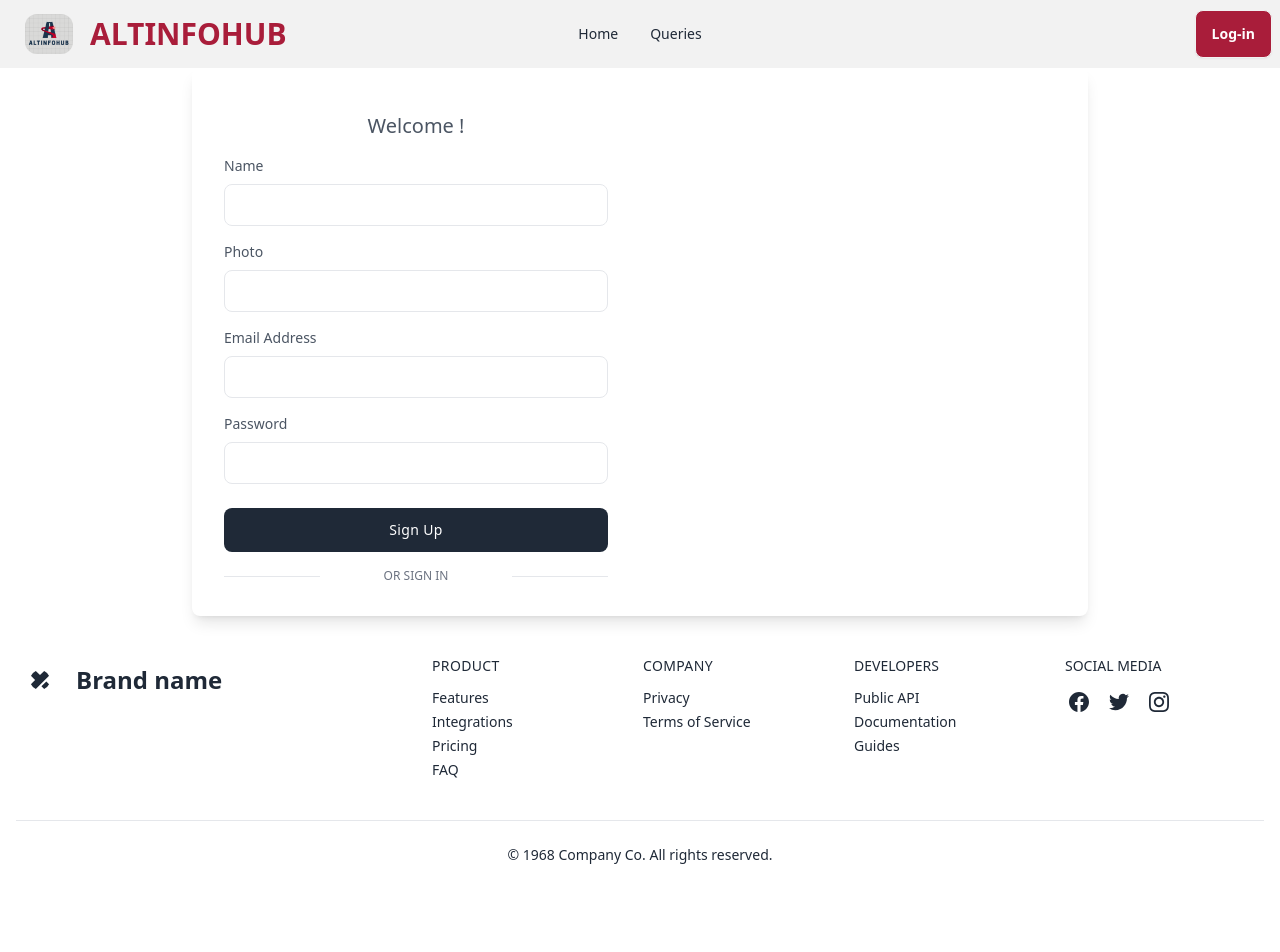
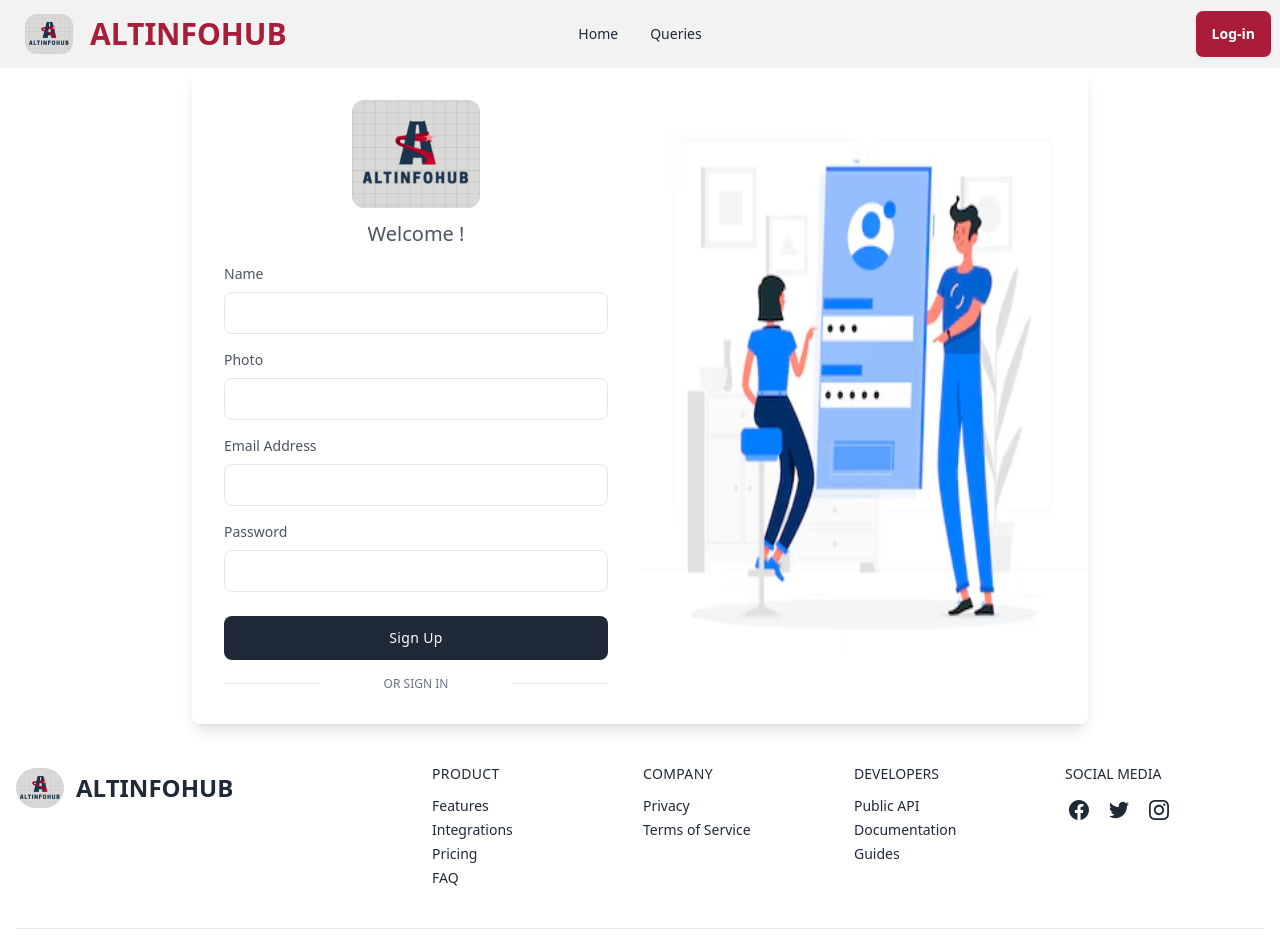
Before and after one commit to KhEliash/Altinfo-Client, a React (Vite) app: page /registration in a window 1280 px wide. Shown: the top 952 px of the page. Before the commit the page ends 889 px from the top, so only its background shows below. Built offline with nearby package versions, Linux system fonts and the light colour scheme; no server answers.

Commit message:
added login, reg image ; creat nav components ; footer img ,text modiefy

```diff
--- a/src/components/Footer.jsx
+++ b/src/components/Footer.jsx
@@ -1,4 +1,5 @@
-
+//  import logo
+import logo from '../assets/images/altinfo.png'
 
 const Footer = () => {
   return (
@@ -12,17 +13,10 @@ const Footer = () => {
               className="flex justify-center space-x-3 lg:justify-start"
             >
               <div className="flex items-center justify-center w-12 h-12 rounded-full dark:bg-violet-600">
-                <svg
-                  xmlns="http://www.w3.org/2000/svg"
-                  viewBox="0 0 32 32"
-                  fill="currentColor"
-                  className="flex-shrink-0 w-5 h-5 rounded-full dark:text-gray-50"
-                >
-                  <path d="M18.266 26.068l7.839-7.854 4.469 4.479c1.859 1.859 1.859 4.875 0 6.734l-1.104 1.104c-1.859 1.865-4.875 1.865-6.734 0zM30.563 2.531l-1.109-1.104c-1.859-1.859-4.875-1.859-6.734 0l-6.719 6.734-6.734-6.734c-1.859-1.859-4.875-1.859-6.734 0l-1.104 1.104c-1.859 1.859-1.859 4.875 0 6.734l6.734 6.734-6.734 6.734c-1.859 1.859-1.859 4.875 0 6.734l1.104 1.104c1.859 1.859 4.875 1.859 6.734 0l21.307-21.307c1.859-1.859 1.859-4.875 0-6.734z"></path>
-                </svg>
+             <img src={logo} alt="" className='rounded-full'/>
               </div>
               <span className="self-center text-2xl font-semibold">
-                Brand name
+                ALTINFOHUB
               </span>
             </a>
           </div>
@@ -143,7 +137,7 @@ const Footer = () => {
           </div>
         </div>
         <div className="py-6 text-sm text-center dark:text-gray-600">
-          © 1968 Company Co. All rights reserved.
+          © 2024 Company Co. All rights reserved.
         </div>
       </footer>
     </div>
--- a/src/components/Navbar.jsx
+++ b/src/components/Navbar.jsx
@@ -22,7 +22,7 @@ const Navbar = () => {
       </li>
       <li>
         <NavLink
-          to={"/"}
+          to={"/queries"}
           className={({ isActive }) => {
             return isActive
               ? "text-orange-500 rounded-none border-4 border-t-0 border-x-0 border-b-orange-500"
@@ -36,7 +36,7 @@ const Navbar = () => {
       user?.email? <>
        <li>
         <NavLink
-          to={"/"}
+          to={"/recommendation"}
           className={({ isActive }) => {
             return isActive
               ? "text-orange-500 rounded-none border-4 border-t-0 border-x-0 border-b-orange-500"
@@ -48,7 +48,7 @@ const Navbar = () => {
       </li>
       <li>
         <NavLink
-          to={"/"}
+          to={"/myqueries"}
           className={({ isActive }) => {
             return isActive
               ? "text-orange-500 rounded-none border-4 border-t-0 border-x-0 border-b-orange-500"
@@ -60,7 +60,7 @@ const Navbar = () => {
       </li>
       <li>
         <NavLink
-          to={"/"}
+          to={"/myrecommendation"}
           className={({ isActive }) => {
             return isActive
               ? "text-orange-500 rounded-none border-4 border-t-0 border-x-0 border-b-orange-500"
--- /dev/null
+++ b/src/pages/MyQueries.jsx
@@ -0,0 +1,11 @@
+
+
+const MyQueries = () => {
+    return (
+        <div>
+            myque
+        </div>
+    );
+};
+
+export default MyQueries;
--- /dev/null
+++ b/src/pages/MyRecommendation.jsx
@@ -0,0 +1,11 @@
+import React from 'react';
+
+const MyRecommendation = () => {
+    return (
+        <div>
+            myre
+        </div>
+    );
+};
+
+export default MyRecommendation;
--- /dev/null
+++ b/src/pages/Queries.jsx
@@ -0,0 +1,11 @@
+
+
+const Queries = () => {
+    return (
+        <div>
+            que
+        </div>
+    );
+};
+
+export default Queries;
--- /dev/null
+++ b/src/pages/RecomendetionMe.jsx
@@ -0,0 +1,11 @@
+
+
+const RecomendetionMe = () => {
+    return (
+        <div>
+            reme
+        </div>
+    );
+};
+
+export default RecomendetionMe;
--- a/src/pages/authentication/LogIn.jsx
+++ b/src/pages/authentication/LogIn.jsx
@@ -2,6 +2,7 @@ import { useContext } from 'react';
 import logo from '../../assets/images/altinfo.png'
 import { AuthContext } from '../../provider/AuthProvider';
 import { Link } from 'react-router-dom';
+import loginimg from '../../assets/images/login.jpg';
 
 
 const LogIn = () => {
@@ -24,9 +25,8 @@ const LogIn = () => {
         <div
           className="hidden bg-cover lg:block lg:w-1/2 "
 
-          // style="background-image: url('https://images.unsplash.com/photo-1606660265514-358ebbadc80d?ixid=MXwxMjA3fDB8MHxwaG90by1wYWdlfHx8fGVufDB8fHw%3D&ixlib=rb-1.2.1&auto=format&fit=crop&w=1575&q=80');"
-        >
-            <img src='https://images.unsplash.com/photo-1606660265514-358ebbadc80d?ixid=MXwxMjA3fDB8MHxwaG90by1wYWdlfHx8fGVufDB8fHw%3D&ixlib=rb-1.2.1&auto=format&fit=crop&w=1575&q=80' alt="" />
+         >
+            <img src={loginimg} alt="" className='w-full h-full'/>
         </div>
 
         <div className="w-full px-6 py-8 md:px-8 lg:w-1/2">
--- a/src/pages/authentication/Registration.jsx
+++ b/src/pages/authentication/Registration.jsx
@@ -1,6 +1,9 @@
 import { useContext } from "react";
 import { Link } from "react-router-dom";
 import { AuthContext } from "../../provider/AuthProvider";
+import regimg from '../../assets/images/regis.avif';
+
+import logo from "../../assets/images/altinfo.png";
 
 const Registration = () => {
     const {createUser,updateUserProfile}= useContext(AuthContext);
@@ -21,13 +24,14 @@ const Registration = () => {
       <div className="flex flex-row-reverse w-full max-w-sm mx-auto overflow-hidden bg-white rounded-lg shadow-lg dark:bg-gray-800 lg:max-w-4xl">
         <div
           className="hidden bg-cover lg:block lg:w-1/2"
-          // style="background-image: url('https://images.unsplash.com/photo-1606660265514-358ebbadc80d?ixid=MXwxMjA3fDB8MHxwaG90by1wYWdlfHx8fGVufDB8fHw%3D&ixlib=rb-1.2.1&auto=format&fit=crop&w=1575&q=80');"
-        ></div>
+         >
+            <img src={regimg} alt="" className="w-full h-full"/>
+         </div>
 
         <div className="w-full px-6 py-8 md:px-8 lg:w-1/2">
           <div className="flex justify-center mx-auto">
-            {/* <img className="w-auto h-7 sm:h-8" src="https://merakiui.com/images/logo.svg" alt=""> */}
-          </div>
+            <img src={logo} alt=""  className="  w-32 rounded-xl"/>
+           </div>
 
           <p className="mt-3 text-xl text-center text-gray-600 dark:text-gray-200">
             Welcome !
```
Also changed, not shown: src/routes/Routes.jsx (+20 -0 lines), src/assets/images/login.jpg (added), src/assets/images/regis.avif (added).
